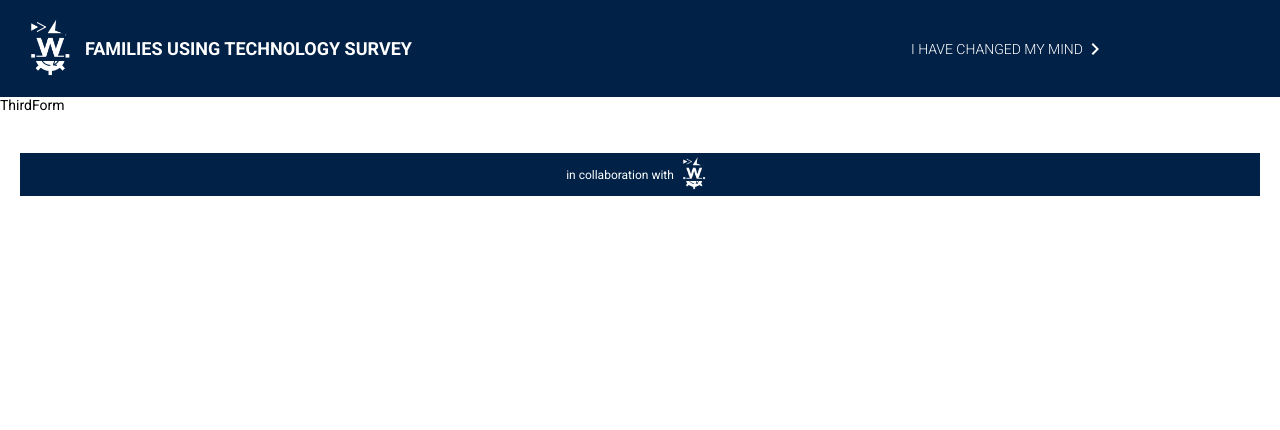
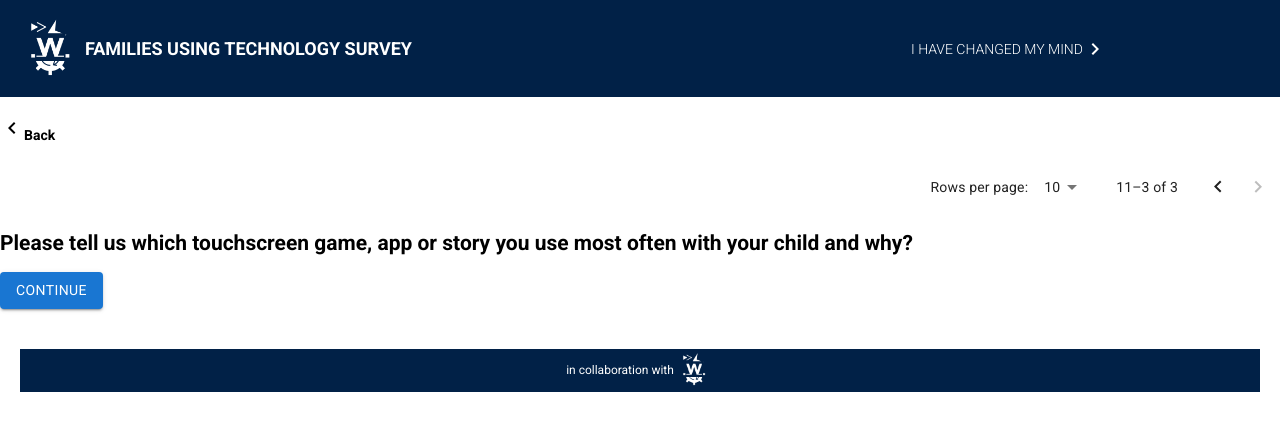
Before and after one commit to BUITHICAMVAN/SurveyMonkey-Apply-ReactJS-MUI-React-Router-React-Redux, a React (Vite) app: page /ThirdForm in a window 1280 px wide. Shown: the top 430 px of the page. Built offline with nearby package versions, Linux system fonts and the light colour scheme.

Commit message:
routing page 4 and page 5

```diff
--- a/src/components/FirstForm.jsx
+++ b/src/components/FirstForm.jsx
@@ -60,7 +60,7 @@ export default function FirstForm() {
         if (checkboxValues.mother || checkboxValues.father || checkboxValues.preferNotSay) {
             setTimeout(() => {
                 navigate('/SecondForm');
-            }, 1000)
+            }, 300)
         }
     }, [checkboxValues, navigate])
     // listed out all of the things that change inside the hook
--- a/src/components/SecondForm.jsx
+++ b/src/components/SecondForm.jsx
@@ -7,7 +7,9 @@ import TextField from '@mui/material/TextField';
 import Autocomplete from '@mui/material/Autocomplete';
 import CheckBoxOutlineBlankIcon from '@mui/icons-material/CheckBoxOutlineBlank';
 import CheckBoxIcon from '@mui/icons-material/CheckBox';
+import { Button } from '@mui/material';
 
+import '../css/index.css'
 
 const icon = <CheckBoxOutlineBlankIcon fontSize="small" />;
 const checkedIcon = <CheckBoxIcon fontSize="small" />;
@@ -44,8 +46,9 @@ export default function SecondForm() {
           <div className='form_bottom-title'>
             <h2>What language is spoken in your household?</h2>
           </div>
-          <div className='form_bottom-checkbox checkbox-autocomplete'>
-             <Autocomplete
+          <div className='form_bottom-language'>
+            <div className='form_bottom-checkbox checkbox-autocomplete'>
+               <Autocomplete
               multiple
               id="checkboxes-tags-demo"
               options={language}
@@ -64,9 +67,13 @@ export default function SecondForm() {
               )}
               style={{ width: 500 }}
               renderInput={(params) => (
-                <TextField {...params} label="Checkboxes" placeholder="Favorites" />
+                <TextField {...params} label="Search.." placeholder="Favorites" />
               )}
             />
+            </div>
+            <div className='form_bottom-button'>
+              <Button className = 'button button_captcha-contained' variant="contained"><Link className='link-white' to="/ThirdForm">Continue</Link></Button>
+            </div>
           </div>
         </div>
       </div>
--- a/src/components/ThirdForm.jsx
+++ b/src/components/ThirdForm.jsx
@@ -1,7 +1,56 @@
-import React from 'react'
+import React, {useEffect, useState} from 'react'
+import ChevronLeftIcon from '@mui/icons-material/ChevronLeft';
+import { Link } from 'react-router-dom';
+import { TablePagination } from '@mui/material';
+import Checkbox from '@mui/material/Checkbox';
+import TextField from '@mui/material/TextField';
+import Autocomplete from '@mui/material/Autocomplete';
+import CheckBoxOutlineBlankIcon from '@mui/icons-material/CheckBoxOutlineBlank';
+import CheckBoxIcon from '@mui/icons-material/CheckBox';
+import { Button } from '@mui/material';
+
+import '../css/index.css'
 
 export default function ThirdForm() {
+  const [page, setPage] = useState(1);
+  const [rowsPerPage, setRowsPerPage] = useState(10);
+  const handleChangePage = (event) => {
+    setPage(event.target.value);
+  };
+  const handleChangeRowsPerPage = (event) => {
+    setRowsPerPage(event.target.value);
+  };
+
   return (
-    <div>ThirdForm</div>
+    <div className='container'>
+      <div className='third_form-main'>
+        <div className='third_form-top'>
+          <div className='top-item back_form'>
+            <Link className='link-black back_button' to="/FirstForm" underline="none"><h4><ChevronLeftIcon/>Back</h4></Link>
+          </div>
+          <div className='top-item form-pagination'>
+            <TablePagination
+              component="div"
+              count={3}
+              page={page}
+              onPageChange={handleChangePage}
+              rowsPerPage={rowsPerPage}
+              onRowsPerPageChange={handleChangeRowsPerPage}
+              />
+          </div>
+        </div>
+        <div className='third_form-bottom'>
+          <div className='form_bottom-title'>
+            <h2>Please tell us which touchscreen game, app or story you use most often with your child and why?</h2>
+          </div>
+          <div className='form_bottom-text'>
+
+            <div className='form_bottom-button'>
+              <Button className = 'button button_captcha-contained' variant="contained"><Link className='link-white' to="/ThirdForm">Continue</Link></Button>
+            </div>
+          </div>
+        </div>
+      </div>
+    </div>
   )
 }
--- a/src/css/index.css
+++ b/src/css/index.css
@@ -190,6 +190,17 @@ hr {
     text-decoration: none;
 }
 
+.second_form-main {
+    display: flex;
+        flex-direction: column;
+        margin: 10px 50px;
+        padding: 10px 40px;
+        border: 1px solid rgb(226, 222, 222);
+        border-radius: 10px;
+        line-height: 25px;
+        padding-bottom: 40px;
+}
+
 .second_form-top {
     display: flex;
     flex-direction: row;
@@ -206,8 +217,13 @@ hr {
     text-align: center;
 }
 
-.form_bottom-checkbox {
+.form_bottom-language {
     display: flex;
+    flex-direction: column;
     align-items: center;
     justify-content: center;
 }
+
+.form_bottom-checkbox {
+    margin-bottom: 20px;
+}
```
